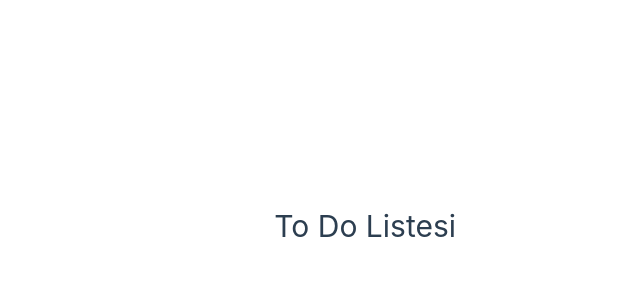
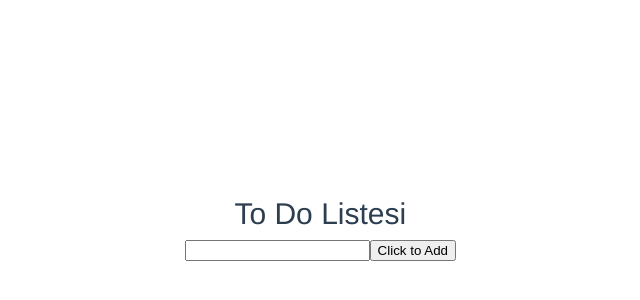
Before and after one commit to MrGultekin/todo-app, a Vue app: page / in a window 1280 px wide. Shown: the part 174-474 px from the top of the page, without its empty margins (184-824 px from the left). Built offline with nearby package versions, Linux system fonts and the light colour scheme.

Commit message:
components created & first store initialized.

```diff
--- a/src/App.vue
+++ b/src/App.vue
@@ -6,4 +6,12 @@ import TodoApp from "./components/TodoApp.vue";
   <TodoApp />
 </template>
 
-<style scoped></style>
+<style>
+#app {
+  font-family: Avenir, Helvetica, sans-serif;
+  -webkit-font-smoothing: antialiased;
+  -moz-osx-font-smoothing: grayscale;
+  text-align: center;
+  color: #2c3e50;
+}
+</style>
--- a/src/components/TodoForm.vue
+++ b/src/components/TodoForm.vue
@@ -1,7 +1,26 @@
-<script setup></script>
+<script setup>
+import { ref } from "vue";
+import { useTodoListStore } from "@/stores/todoList";
+
+const todo = ref("");
+const store = useTodoListStore();
+
+const addItemAndClear = (item) => {
+  if (item.length === 0) {
+    return "";
+  }
+  store.addTodo(item);
+  todo.value = "";
+};
+</script>
 
 <template>
-  <div></div>
+  <div>
+    <form @submit.prevent="addItemAndClear(todo)">
+      <input v-model="todo" type="text" />
+      <button>Click to Add</button>
+    </form>
+  </div>
 </template>
 
 <style scoped></style>
--- a/src/stores/todoList.js
+++ b/src/stores/todoList.js
@@ -6,5 +6,16 @@ export const useTodoListStore = defineStore("todoList", {
   // actions
   state: () => ({
     todoList: [],
+    id: 0,
   }),
+  actions: {
+    addTodo(item) {
+      this.todoList.push({ item, id: this.id++, completed: false });
+    },
+    deleteTodo(itemId) {
+      this.todoList.filter((object) => {
+        return object.id !== itemId;
+      });
+    },
+  },
 });
```
Also changed, not shown: src/stores/counter.js (deleted, +0 -13 lines).
